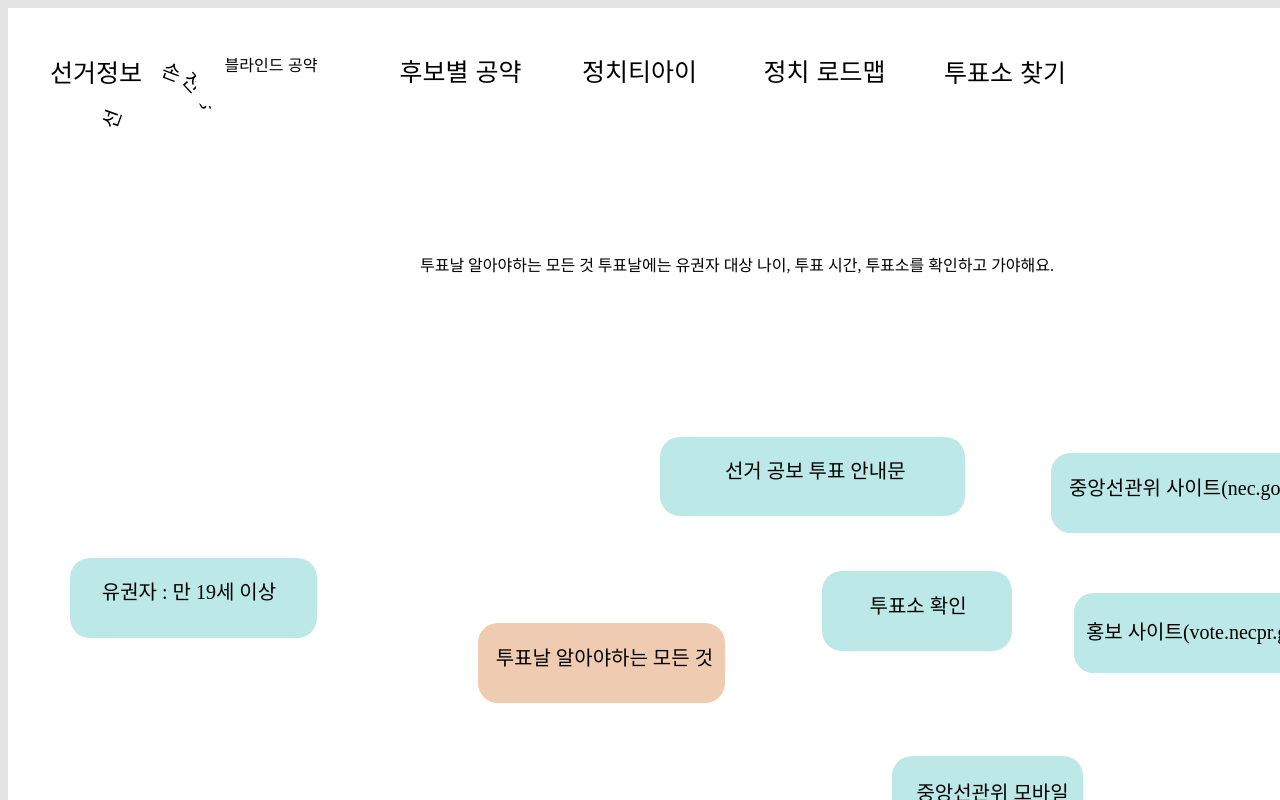
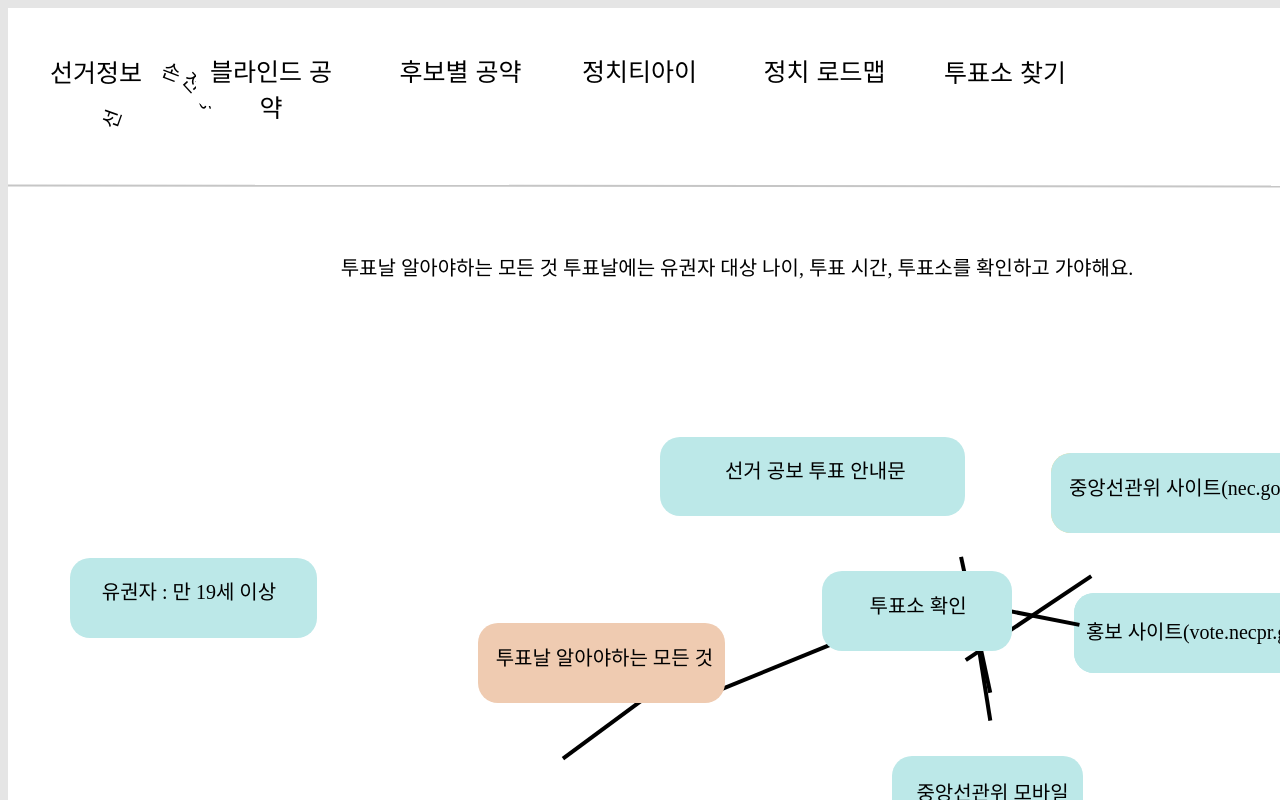
Before and after one commit to hecoej/hackathon2023, a plain HTML site: page flashlight/html/roadmap_page1.html in a window 1280 px wide. Drawn offline with Linux system fonts and the light colour scheme; a web font is replaced by a local one.

Commit message:
roadmapcsserrorchange

```diff
--- a/flashlight/html/roadmap_page1.css
+++ b/flashlight/html/roadmap_page1.css
@@ -1,4 +1,4 @@
-.134_1506 {
+.e134_1506 {
 	overflow:hidden;
 }
 .e134_1506 {
@@ -350,7 +350,7 @@
 	left:469.712890625px;
 	top:643.2709350585938px;
 }
-.139_3715 {
+.e139_3715 {
 	border:2px solid rgba(0, 0, 0, 1);
 }
 .e139_3753 {
@@ -361,7 +361,7 @@
 	left:898.44091796875px;
 	top:615.3399047851562px;
 }
-.139_3753 {
+.e139_3753 {
 	border:2px solid rgba(0, 0, 0, 1);
 }
 .e139_3755 {
@@ -372,7 +372,7 @@
 	left:901.63525390625px;
 	top:641.6026000976562px;
 }
-.139_3755 {
+.e139_3755 {
 	border:2px solid rgba(0, 0, 0, 1);
 }
 .e139_3756 {
@@ -383,7 +383,7 @@
 	left:945.3017578125px;
 	top:608.1575927734375px;
 }
-.139_3756 {
+.e139_3756 {
 	border:2px solid rgba(0, 0, 0, 1);
 }
 .e139_3757 {
@@ -394,7 +394,7 @@
 	left:909.408203125px;
 	top:598.581298828125px;
 }
-.139_3757 {
+.e139_3757 {
 	border:2px solid rgba(0, 0, 0, 1);
 }
 .e139_3754 {
@@ -405,7 +405,7 @@
 	left:694.04736328125px;
 	top:660.029541015625px;
 }
-.139_3754 {
+.e139_3754 {
 	border:2px solid rgba(0, 0, 0, 1);
 }
 .e139_3735 {
@@ -416,7 +416,7 @@
 	left:536.5146484375px;
 	top:695.142822265625px;
 }
-.139_3735 {
+.e139_3735 {
 	border:2px solid rgba(0, 0, 0, 1);
 }
 .e139_3714 {
@@ -491,7 +491,7 @@
 	left:296px;
 	top:244px;
 	text-align:center;
-	font-size:Symbol(figma.mixed)px;
+	font-size:20px;
 	letter-spacing:0;
 }
 .e134_1507 {
@@ -509,7 +509,7 @@
 	left:0px;
 	top:144.93536376953125px;
 }
-.134_1508 {
+.e134_1508 {
 	border:1px solid rgba(197.61170983314514, 197.61170983314514, 197.61170983314514, 1);
 }
 .e134_1509 {
@@ -568,7 +568,7 @@
 	top:24px;
 	font-family:Inter;
 	text-align:center;
-	font-size:Symbol(figma.mixed)px;
+	font-size:25px;
 	letter-spacing:0;
 }
 .e134_1514 {
```
Also changed, not shown: flashlight/html/roadmap_page2.css (+12 -12 lines), flashlight/html/roadmap.css.
